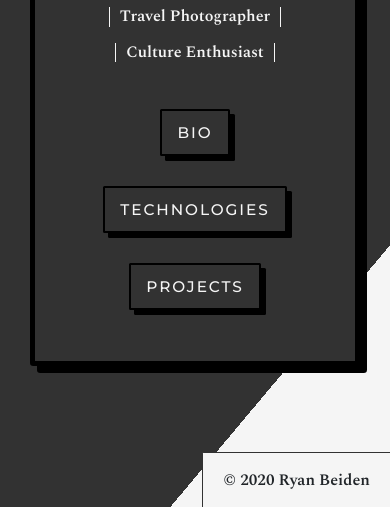
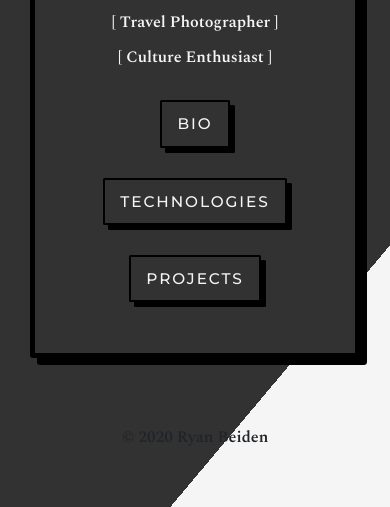
Before and after one commit to RyanBeiden/personal-site, a website built with webpack: page src/index.html in a window 390 px wide. Shown: the part 337-844 px from the top of the page. Built offline with nearby package versions, Linux system fonts and the light colour scheme; some packages are replaced by stand-ins of ours; no server answers.

Commit message:
add better phone responsiveness

```diff
--- a/src/javascripts/components/landingPage/landingPage.js
+++ b/src/javascripts/components/landingPage/landingPage.js
@@ -16,10 +16,10 @@ const buildLandingPage = () => {
         <div class="ryan-beiden">
           <h1>Ryan Beiden</h1>
         </div>
-        <div class="d-flex flex-wrap justify-content-center pt-4 pb-4">
-          <h4>Software Developer</h4>
-          <h4>Travel Photographer</h4>
-          <h4>Culture Enthusiast</h4>
+        <div class="d-flex flex-wrap justify-content-center pt-4 pb-4 ryan-info">
+          <h4>[ Software Developer ]</h4>
+          <h4>[ Travel Photographer ]</h4>
+          <h4>[ Culture Enthusiast ]</h4>
         </div>
         <ul class="button-group nav-group">
           <a class="bio" id="bio"><li>Bio</li></a>
--- a/src/javascripts/components/landingPage/landingPage.scss
+++ b/src/javascripts/components/landingPage/landingPage.scss
@@ -47,8 +47,6 @@
         font-family: $secondary-font;
         font-size: 1.3em;
         color: $primary-color;
-        border-right: 1px solid $primary-color;
-        border-left: 1px solid $primary-color;
 
         padding: 0px 10px;
       }
@@ -89,15 +87,9 @@
     align-self: flex-end;
 
     p {
-      background-color: $primary-color;
-      border: 1px solid $secondary-color;
-      border-top-left-radius: .1em;
-      border-bottom: none;
-      border-right: none;
       font-family: $secondary-font;
 
-      margin: 0;
-      padding: 15px 20px;
+      margin: 0px 30px 30px 0px;
     }
   }
 }
@@ -126,16 +118,18 @@
 
       .ryan-beiden {
         h1 {
-          font-size: 2.5em;
+          font-size: 2.8em;
           text-align: center;
-
           margin-top: 15px;
         }
       }
 
+      .ryan-info {
+        padding: 10px 0px !important;
+      }
+
       h4 {
         font-size: 1em;
-
         margin: 8px 0px;
       }
 
@@ -145,5 +139,14 @@
         }
       }
     }
+
+    footer {
+      justify-self: center;
+      align-self: center;
+
+      p {
+        margin: 10px 0px 30px 0px;
+      }
+    }
   }
 }
--- a/src/styles/main.scss
+++ b/src/styles/main.scss
@@ -14,7 +14,7 @@ body {
   background-repeat: no-repeat;
   background-size: cover;
 
-  background-color: $secondary-color;
+  background-color: $primary-color;
 }
 
 // Icons
```
